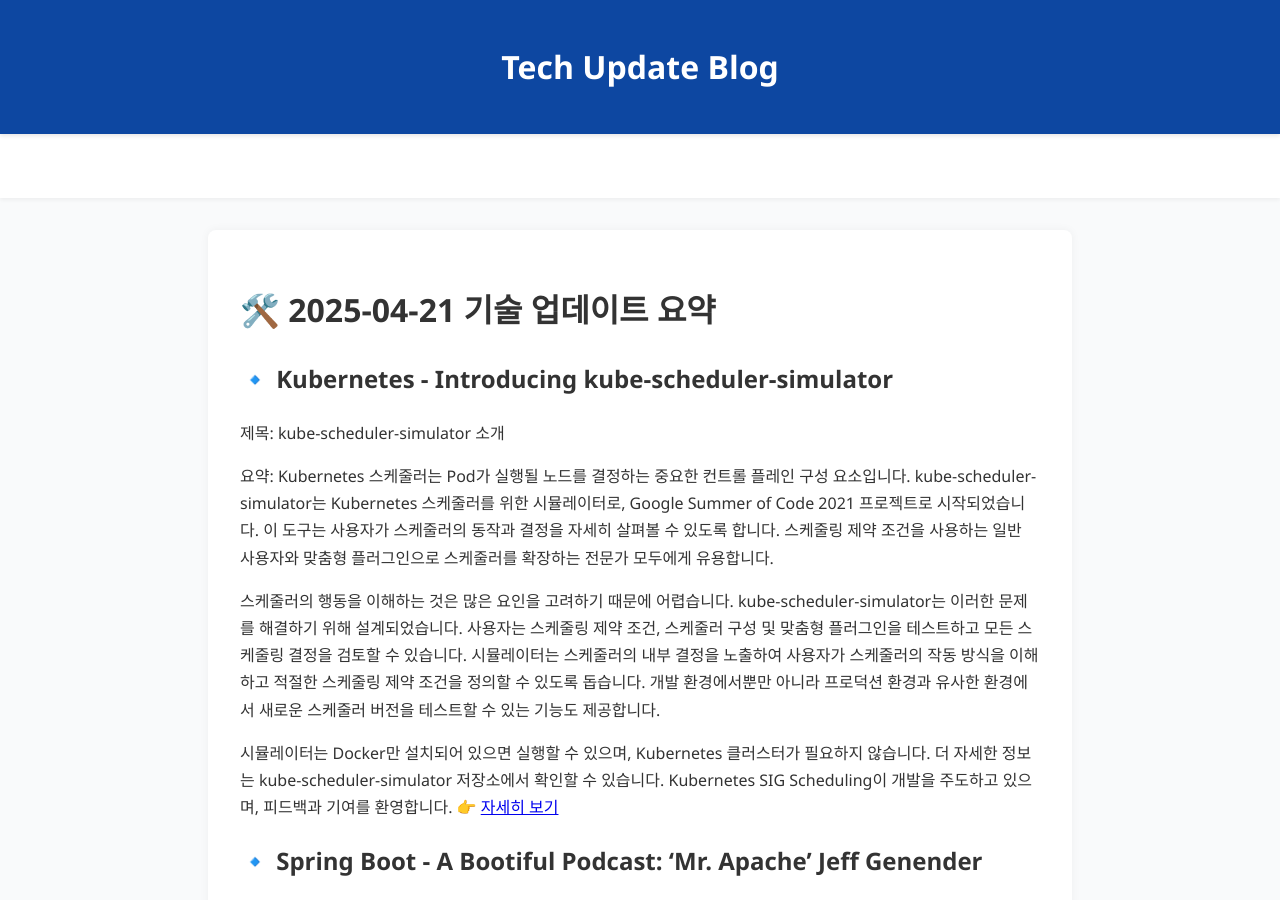
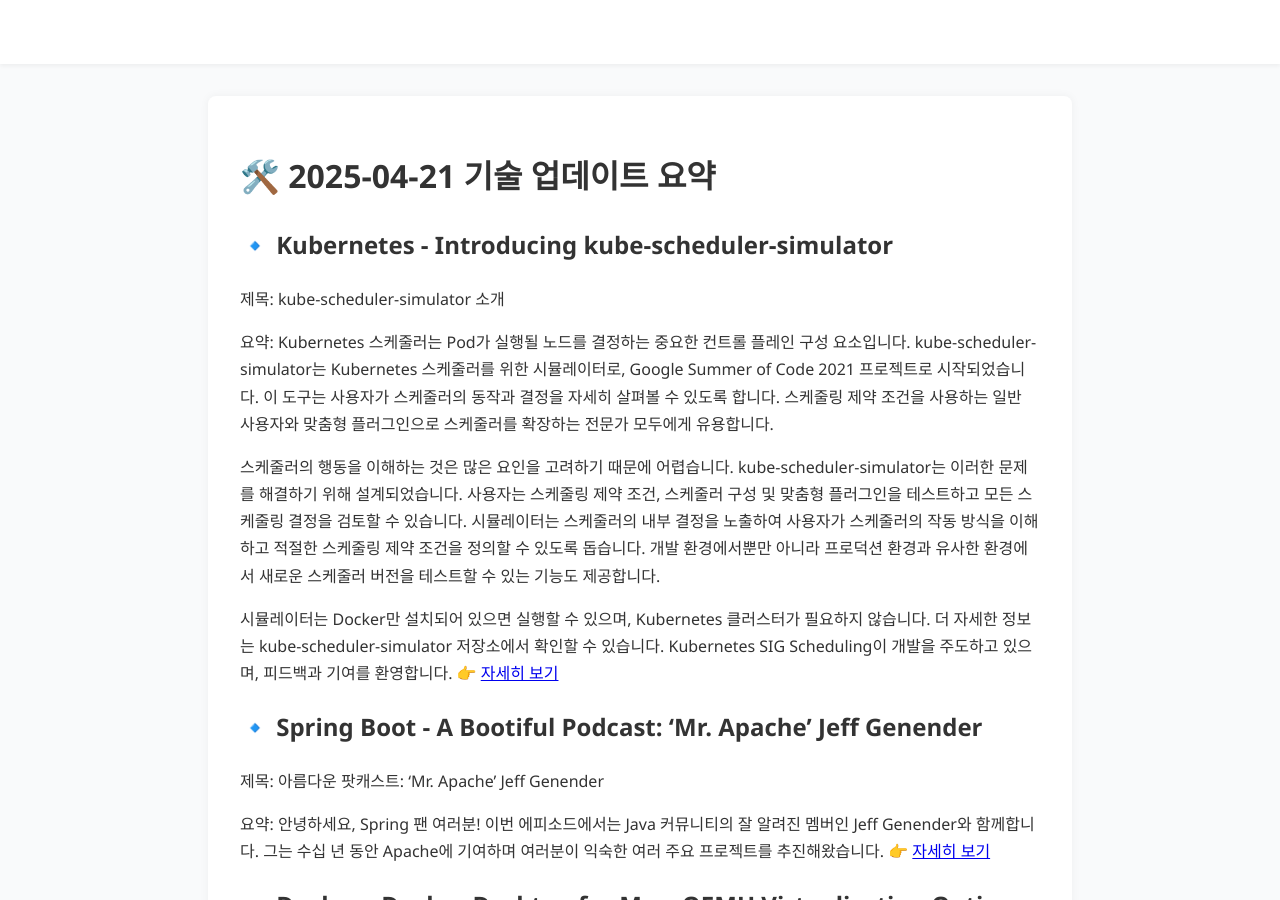
Before and after one commit to lemonappletree/tech-update-blog, a Jekyll site: the page built from _posts/2025-04-21-tech-update.md, in a window 1280 px wide and 900 px high. Built offline with Jekyll 4.4.1, drawn with Linux system fonts in a browser that asks for light colours; our own code applies the rules of GitHub Pages for plain Markdown files.

Commit message:
remove header

```diff
--- a/_layouts/default.html
+++ b/_layouts/default.html
@@ -60,11 +60,11 @@
     </style>
   </head>
   <body>
-    {% unless page.url == '/' or page.layout == 'home' %}
+    <!-- {% unless page.url == '/' or page.layout == 'home' %}
     <header>
         <h1><a href="{{ '/' | relative_url }}">{{ site.title }}</a></h1>
     </header>
-    {% endunless %}
+    {% endunless %} -->
 
     <!-- 상단 반응형 광고 (헤더 아래 본문 위로 이동) -->
     <div class="top-ad">
```
